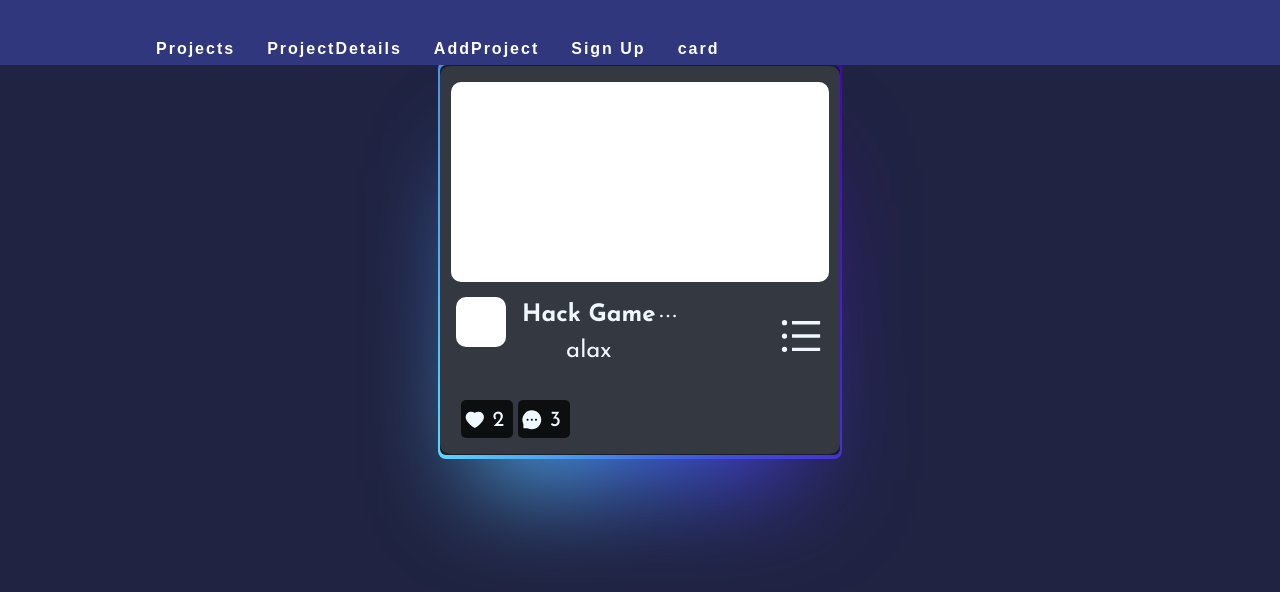
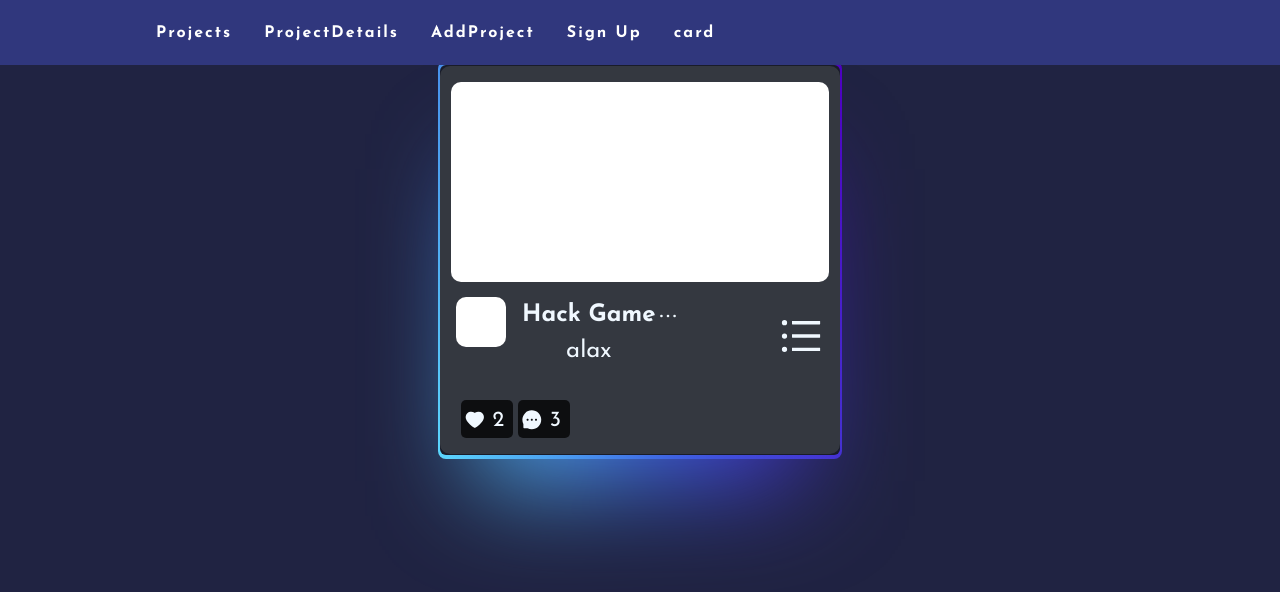
Before and after one commit to Robotix-NITRR-io/Robotics-nitrr, a React (Create React App) app: page /Card in a window 1280 px wide. Shown: the top 592 px of the page. Built offline with nearby package versions, Linux system fonts and the light colour scheme; a web font is replaced by a local one.

Commit message:
problem resolve

```diff
--- a/src/pages/card.css
+++ b/src/pages/card.css
@@ -142,10 +142,3 @@ margin: 15px;
       --rotate: 360deg;
     }
   }
-  a {
-    color: #212534;
-    text-decoration: none;
-    font-family: sans-serif;
-    font-weight: bold;
-    margin-top: 2rem;
-  }
```
